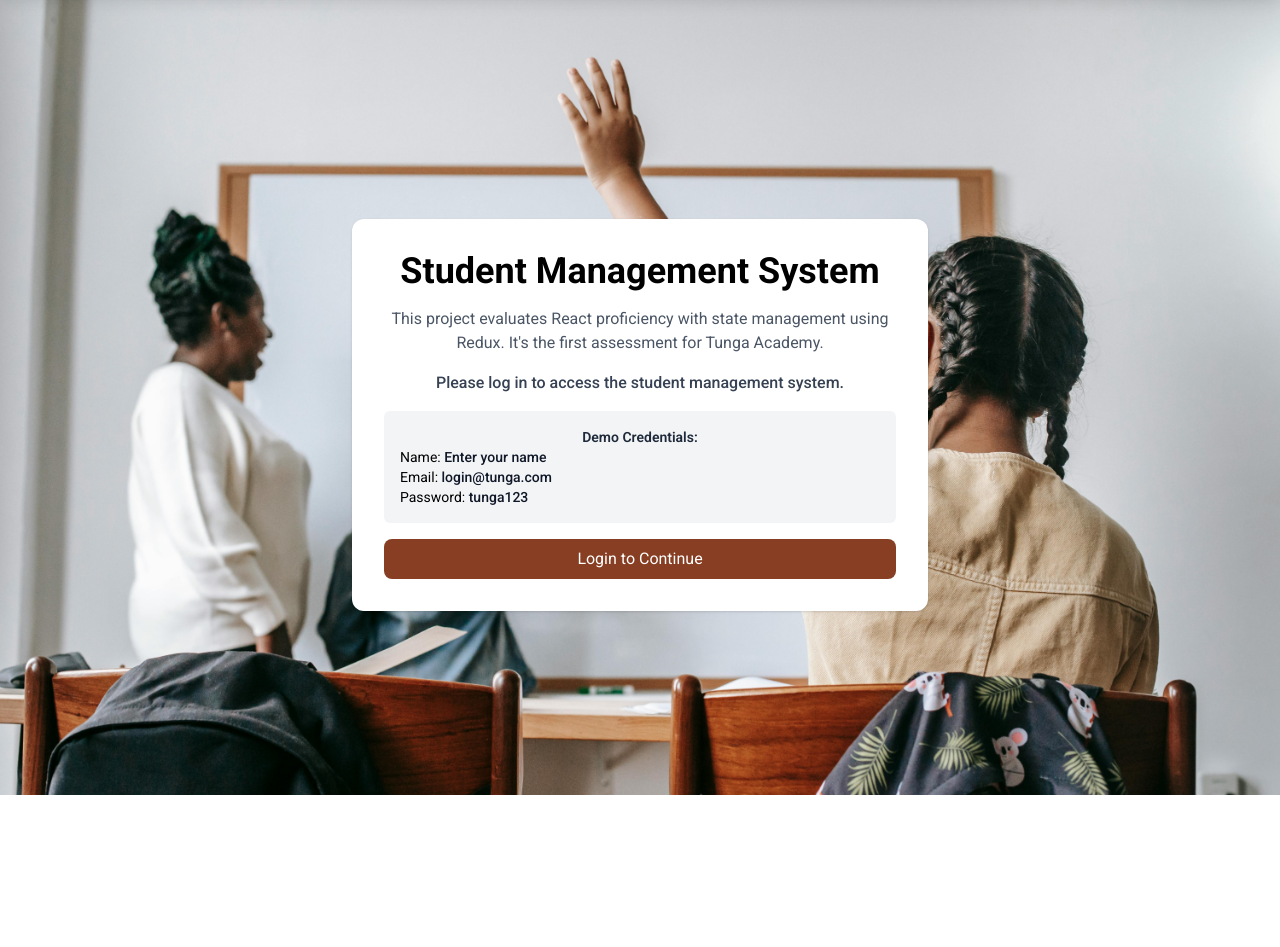
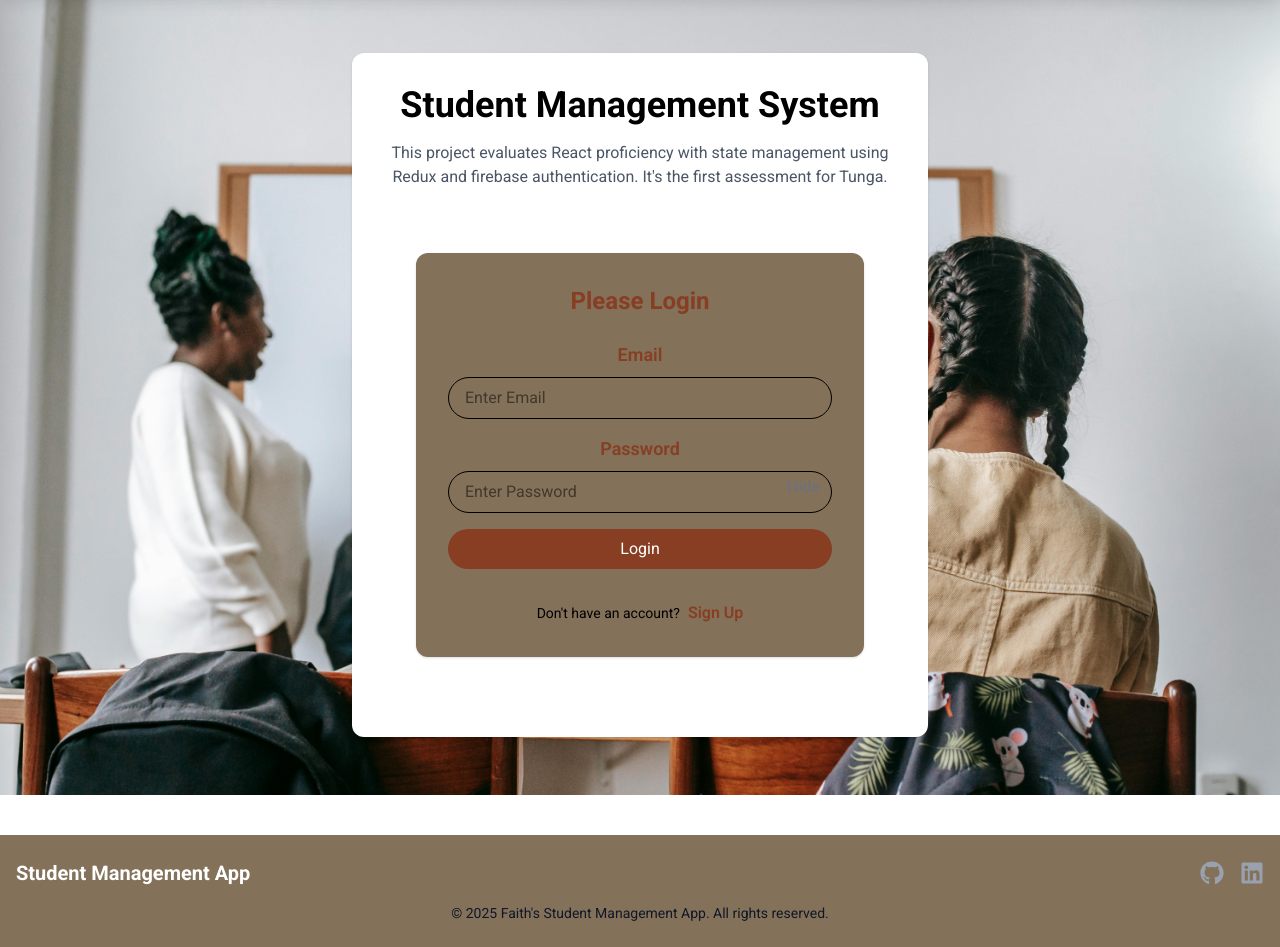
Before and after one commit to faithadewuyi/tunga-assessment, a React (Vite) app: page / in a window 1280 px wide. Shown: the part 69-1016 px from the top of the page. Before the commit the page ends 864 px from the top, so only its background shows below. Built offline with nearby package versions, Linux system fonts and the light colour scheme; no server answers.

Commit message:
firebase authentication, footer refactored

```diff
--- a/src/App.jsx
+++ b/src/App.jsx
@@ -15,6 +15,7 @@ import SignUp from './pages/SignUp';
 import { onAuthStateChanged } from 'firebase/auth';
 import { auth } from './auth/firebase';
 import { login, logout, setLoading } from './auth/auth';
+import Footer from './components/Footer';
 
 const App = () => {
   const dispatch = useDispatch();
@@ -52,6 +53,7 @@ const App = () => {
 
         </Routes>
       </div>
+      <Footer/>
     </Router>
   );
 };
--- a/src/auth/auth.js
+++ b/src/auth/auth.js
@@ -40,16 +40,16 @@ export const authSlice = createSlice({
     login: (state, action) => {
       state.isAuthenticated = true;
       state.user = action.payload;
-      state.loading = false; // ✅ Set loading to false when logged in
+      state.loading = false;
     },
     logout: (state) => {
       state.isAuthenticated = false;
       state.user = null;
-      state.loading = false; // ✅ Ensure loading is false on logout
+      state.loading = false;
     },
     setLoading: (state, action) => {
-      state.loading = action.payload; // 🔥 Control loading manually
-    },
+      state.loading = action.payload;
+         },
   },
 });
 
--- a/src/components/Footer.jsx
+++ b/src/components/Footer.jsx
@@ -1,25 +1,45 @@
-import React from 'react'
+import { FaGithub, FaTwitter, FaLinkedin } from "react-icons/fa";
 
 const Footer = () => {
   return (
-    <div>
-      <div className="bg-[#354D04] w-70% py-4  bottom-0 left-0 text-sm  flex items-cnter px-2">
-        <p className=" ml-4 pl-10">© 2025 Faith. All rights reserved.</p>
-        <div className="p-2 flex justify-center space-x-6">
-          <a href="#" className="hover:text-gray-300">
-          <FontAwesomeIcon icon={faTwitter} />
+    <footer className="bg-[#837159] ] text-white py-6 mt-10">
+      <div className="container mx-auto px-4 flex flex-col md:flex-row justify-between items-center text-center md:text-left">
+
+
+        <div>
+          <h2 className="text-xl font-bold">Student Management App</h2>
+
+        </div>
+
+        {/* Quick Links */}
+        {/* <div className="mt-4 md:mt-0">
+          <h3 className="text-lg font-semibold">Quick Links</h3>
+          <ul className="text-gray-400 space-y-2">
+            <li><a href="/dashboard" className="hover:text-white">Dashboard</a></li>
+            <li><a href="/students" className="hover:text-white">Students</a></li>
+            <li><a href="/courses" className="hover:text-white">Courses</a></li>
+            <li><a href="/contact" className="hover:text-white">Contact Us</a></li>
+          </ul>
+        </div> */}
+
+        {/* Social Media Links */}
+        <div className="mt-4 md:mt-0 flex space-x-4">
+          <a href="https://www.github.com/faithadewuyi" target="_blank" rel="noopener noreferrer" className="text-gray-400 hover:text-white">
+            <FaGithub size={24} />
           </a>
-          <a href="" className="hover:text-gray-300">
-          <FontAwesomeIcon icon={faLinkedin} />
-          </a>
-          <a href="#" className="hover:text-gray-300 text-white w-6 h-10">
-          <FontAwesomeIcon icon={faFacebook} />
+
+          <a href="https://www.linkedin.com/in/faithadewuyi/" target="_blank" rel="noopener noreferrer" className="text-gray-400 hover:text-white">
+            <FaLinkedin size={24} />
           </a>
         </div>
       </div>
 
-    </div>
-  )
-}
+      {/* Copyright */}
+      <div className="text-center text-gray-900 text-sm mt-4">
+        &copy; {new Date().getFullYear()} Faith's Student Management App. All rights reserved.
+      </div>
+    </footer>
+  );
+};
 
-export default Footer
+export default Footer;
--- a/src/pages/Home.jsx
+++ b/src/pages/Home.jsx
@@ -1,40 +1,41 @@
 
 import React from 'react';
 import { Link } from 'react-router-dom';
+import Login from './Login';
 
 const Home = () => {
   return (
     <div className="bg-gray-50  min-h-screen">
 
       <div
-         className="relative w-full h-[100vh] bg-cover bg-center flex items-center justify-center"
+         className="relative w-full h-[100vh] bg-cover bg-center flex items-center justify-center "
        style={{ backgroundImage: "url('./student.jpg')" }}
        >
-      <div className="flex items-center justify-center py-12 px-4 sm:px-6 lg:px-8 mt-10 ">
+      <div className="flex items-center justify-center py-12 px-4 sm:px-6 lg:px-8 mt- ">
         <div className="bg-white shadow-sm rounded-xl p-8 max-w-xl max-h-auto w-full text-center">
         <h1 className="text-4xl font-bold mb-4">Student Management System</h1>
 
           <p className="text-gray-600 mb-4">
-            This project evaluates React proficiency with state management using Redux.
-            It's the first assessment for Tunga Academy.
+            This project evaluates React proficiency with state management using Redux and firebase authentication.
+            It's the first assessment for Tunga.
           </p>
 
-          <p className="text-gray-700 font-medium mb-4">
+          {/* <p className="text-gray-700 font-medium mb-4">
             Please log in to access the student management system.
-          </p>
+          </p> */}
 
-          <div className="bg-gray-100 p-4 rounded-md mb-4 text-sm text-left">
+          {/* <div className="bg-gray-100 p-4 rounded-md mb-4 text-sm text-left">
             <p className="text-gray-800 font-semibold text-center">Demo Credentials:</p>
             <p>Name: <span className="font-medium text-gray-900">Enter your name</span></p>
             <p>Email: <span className="font-medium text-gray-900">login@tunga.com</span></p>
             <p>Password: <span className="font-medium text-gray-900">tunga123</span></p>
-          </div>
-
-          <Link to="/login">
+          </div> */}
+      <Login/>
+          {/* <Link to="/login">
           <button className="w-full bg-[#873e23] text-white py-2 rounded-lg hover:bg-[#5a2b18] px-4 transition duration-300 pointer">
            Login to Continue
              </button>
-           </Link>
+           </Link> */}
         </div>
       </div>
     </div>
--- a/src/pages/Login.jsx
+++ b/src/pages/Login.jsx
@@ -45,10 +45,10 @@ const Login = () => {
 }
 
   return (
-    <div className="flex items-center justify-center py-12 px-4 sm:px-6 lg:px-8 bg-[#b37159]">
+    <div className="flex items-center justify-center py-12 px-4 sm:px-6 lg:px-8 b-[#837159">
       <form
         onSubmit={handleLogin}
-        className="bg-white shadow-sm rounded-xl p-8 max-w-xl max-h-auto w-full space-y-4"
+        className="bg-[#837159] border-[#873e23] white shadow-sm rounded-xl p-8 max-w-xl max-h-auto w-full space-y-4"
       >
         <h1 className="text-2xl font-bold text-center text-[#873e23] mb-6">
           Please Login
--- a/src/pages/StudentDetail.jsx
+++ b/src/pages/StudentDetail.jsx
@@ -49,7 +49,7 @@ const StudentDetail = () => {
       </button>
       <Link
          to={`/students/${student.id}/edit`}
-         className="bg-blue-400 text-white py- px-4 rounded hover:bg-blue-700 transition duration-300 ml-2"
+         className="bg-blue-400 text-white py-2 px-4 rounded hover:bg-blue-700 transition duration-300 ml-2"
          >
          Edit
         </Link>
--- a/src/pages/StudentList.jsx
+++ b/src/pages/StudentList.jsx
@@ -14,8 +14,7 @@ const StudentList = () => {
     return <Navigate to="/login" replace />;
   }
 
-  // Ensure we're not mutating studentsData directly
-  const updatedStudentsData = studentsData.map((student, index) =>
+   const updatedStudentsData = studentsData.map((student, index) =>
     index === 0 ? { ...student, name: user.name, email: user.email } : student
   );
 
```
